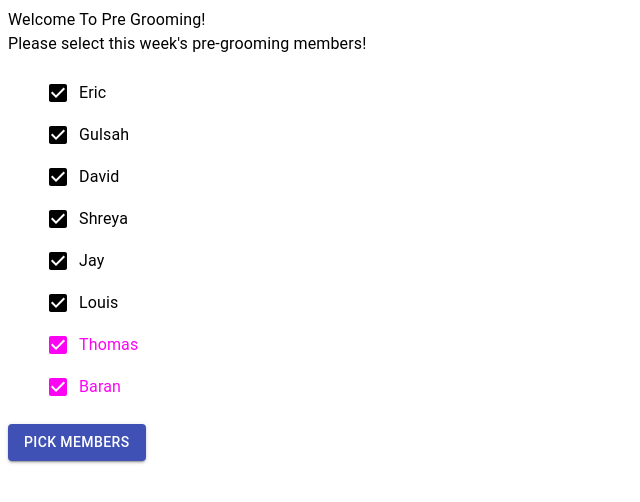
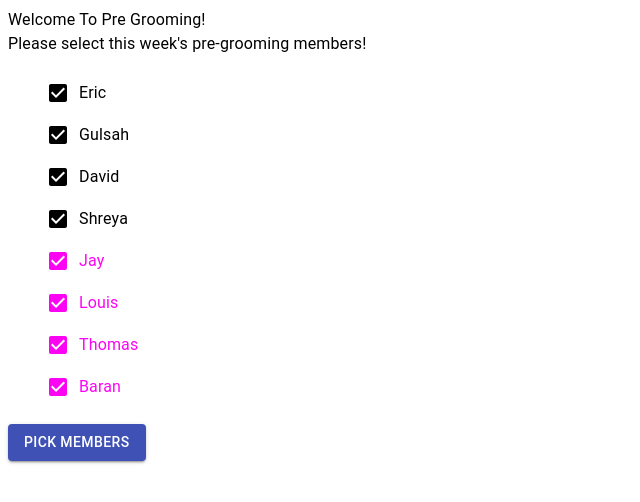
Before and after one commit to gulsahsarsilmaz/pre-grooming-react, a React (Create React App) app: page / in a window 1280 px wide. Shown: the top 502 px of the page, without its empty margins (0-640 px from the left). Built offline with nearby package versions, Linux system fonts and the light colour scheme.

Commit message:
1 file modified

```diff
--- a/src/App.js
+++ b/src/App.js
@@ -11,8 +11,8 @@ export default function App() {
       { id: 2, value: "Gulsah", isChecked: true, isCurrent: false },
       { id: 3, value: "David", isChecked: true, isCurrent: false },
       { id: 4, value: "Shreya", isChecked: true, isCurrent: false },
-      { id: 5, value: "Jay", isChecked: true, isCurrent: false },
-      { id: 6, value: "Louis", isChecked: true, isCurrent: false },
+      { id: 5, value: "Jay", isChecked: true, isCurrent: true },
+      { id: 6, value: "Louis", isChecked: true, isCurrent: true },
       { id: 7, value: "Thomas", isChecked: true, isCurrent: true },
       { id: 8, value: "Baran", isChecked: true, isCurrent: true }
     ]
```
